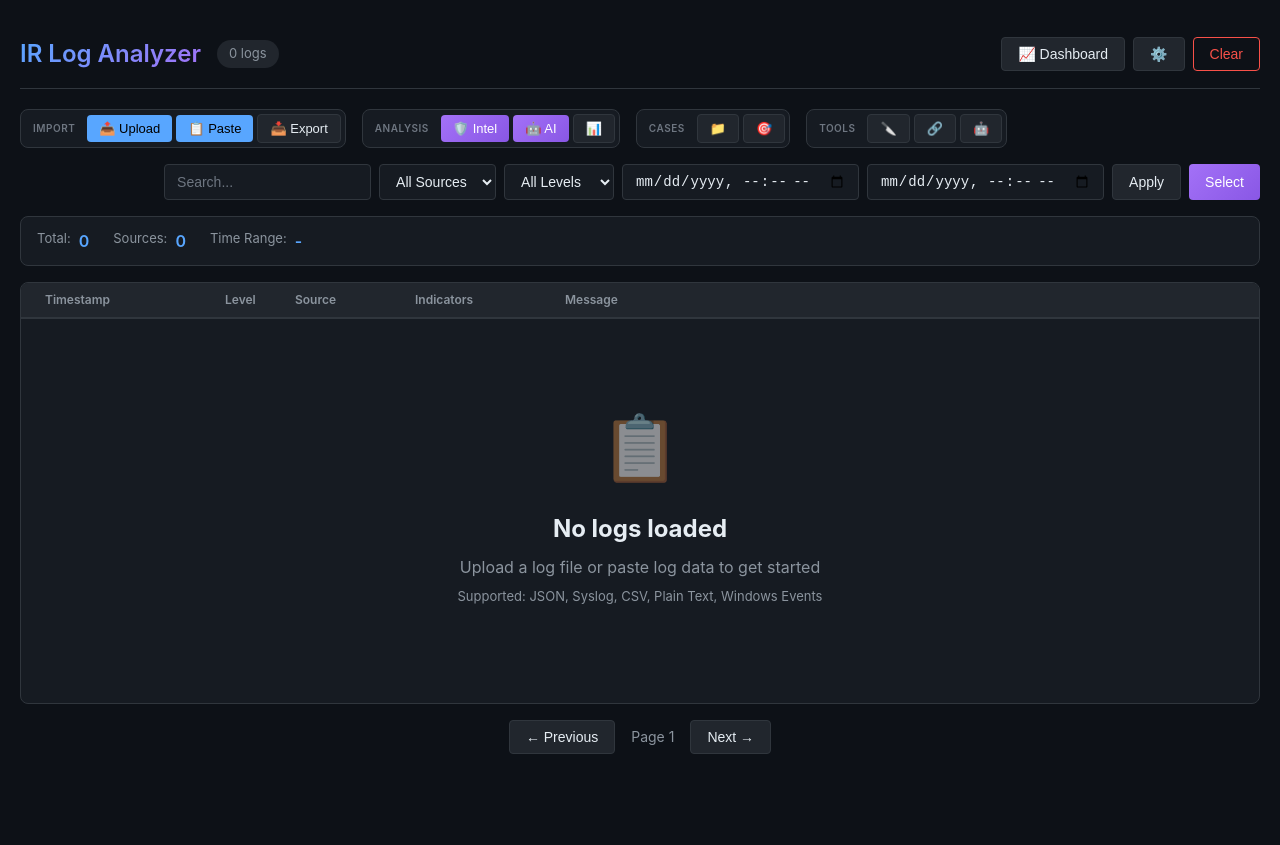
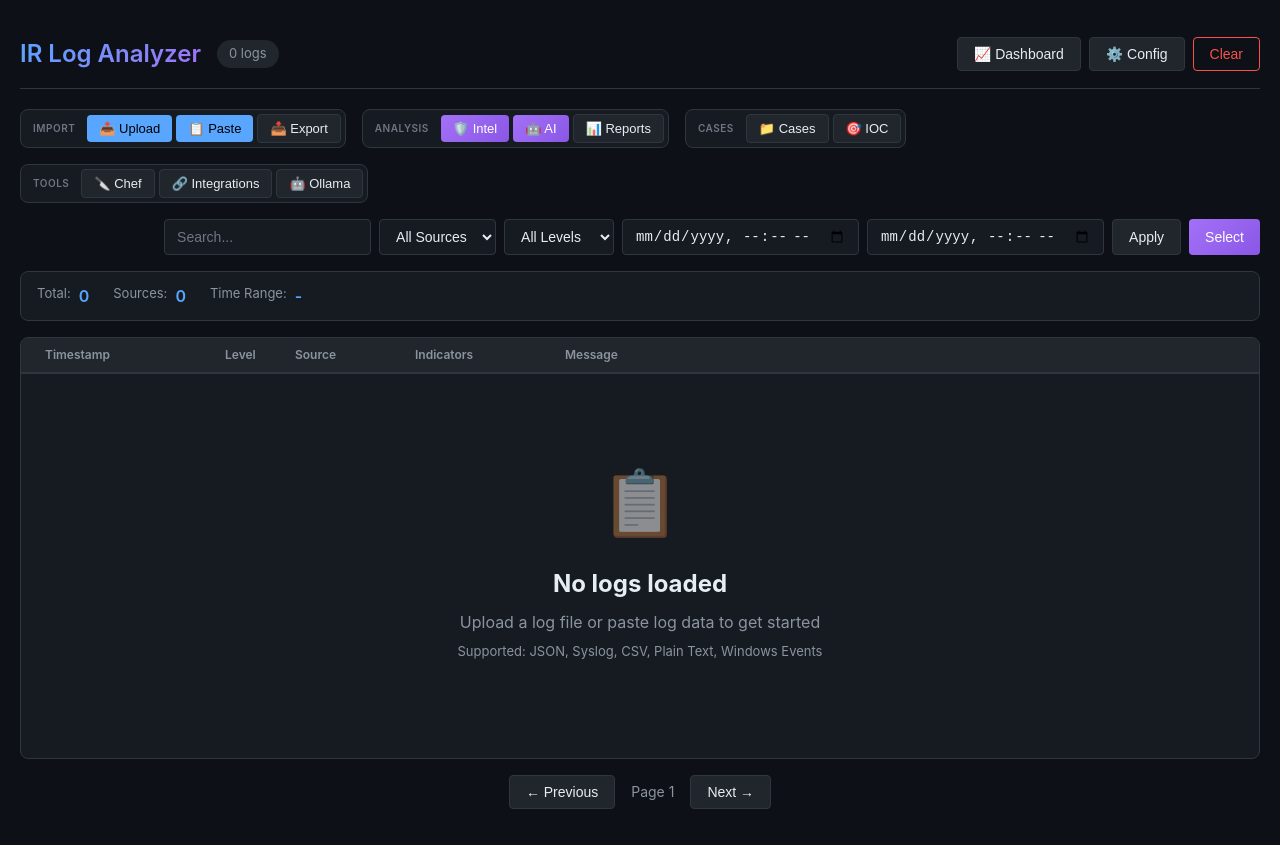
Before and after one commit to yayalingo/IR-Log-Analyzer, a website: page public/index.html in a window 1280 px wide. Before the commit the page ends 800 px from the top, so only its background shows below. Drawn offline with nearby package versions, Linux system fonts and the light colour scheme; no server answers.

Commit message:
Add readable labels to all buttons

```diff
--- a/public/index.html
+++ b/public/index.html
@@ -15,7 +15,7 @@
       </div>
       <div class="header-right">
         <button class="btn btn-secondary" id="dashboardBtn">📈 Dashboard</button>
-        <button class="btn btn-secondary" id="configBtn">⚙️</button>
+        <button class="btn btn-secondary" id="configBtn">⚙️ Config</button>
         <button class="btn btn-danger" id="clearBtn">Clear</button>
       </div>
     </header>
@@ -32,20 +32,20 @@
         <span class="btn-group-label">Analysis</span>
         <button class="btn btn-accent" id="threatIntelBtn">🛡️ Intel</button>
         <button class="btn btn-accent" id="analyzeBtn">🤖 AI</button>
-        <button class="btn btn-secondary" id="reportsBtn">📊</button>
+        <button class="btn btn-secondary" id="reportsBtn">📊 Reports</button>
       </div>
 
       <div class="btn-group">
         <span class="btn-group-label">Cases</span>
-        <button class="btn btn-secondary" id="casesBtn">📁</button>
-        <button class="btn btn-secondary" id="iocMatchesBtn">🎯</button>
+        <button class="btn btn-secondary" id="casesBtn">📁 Cases</button>
+        <button class="btn btn-secondary" id="iocMatchesBtn">🎯 IOC</button>
       </div>
 
       <div class="btn-group">
         <span class="btn-group-label">Tools</span>
-        <button class="btn btn-secondary" id="chefBtn">🔪</button>
-        <button class="btn btn-secondary" id="integrationsBtn">🔗</button>
-        <button class="btn btn-secondary" id="ollamaConfigBtn">🤖</button>
+        <button class="btn btn-secondary" id="chefBtn">🔪 Chef</button>
+        <button class="btn btn-secondary" id="integrationsBtn">🔗 Integrations</button>
+        <button class="btn btn-secondary" id="ollamaConfigBtn">🤖 Ollama</button>
       </div>
 
       <div class="toolbar-filters">
```
